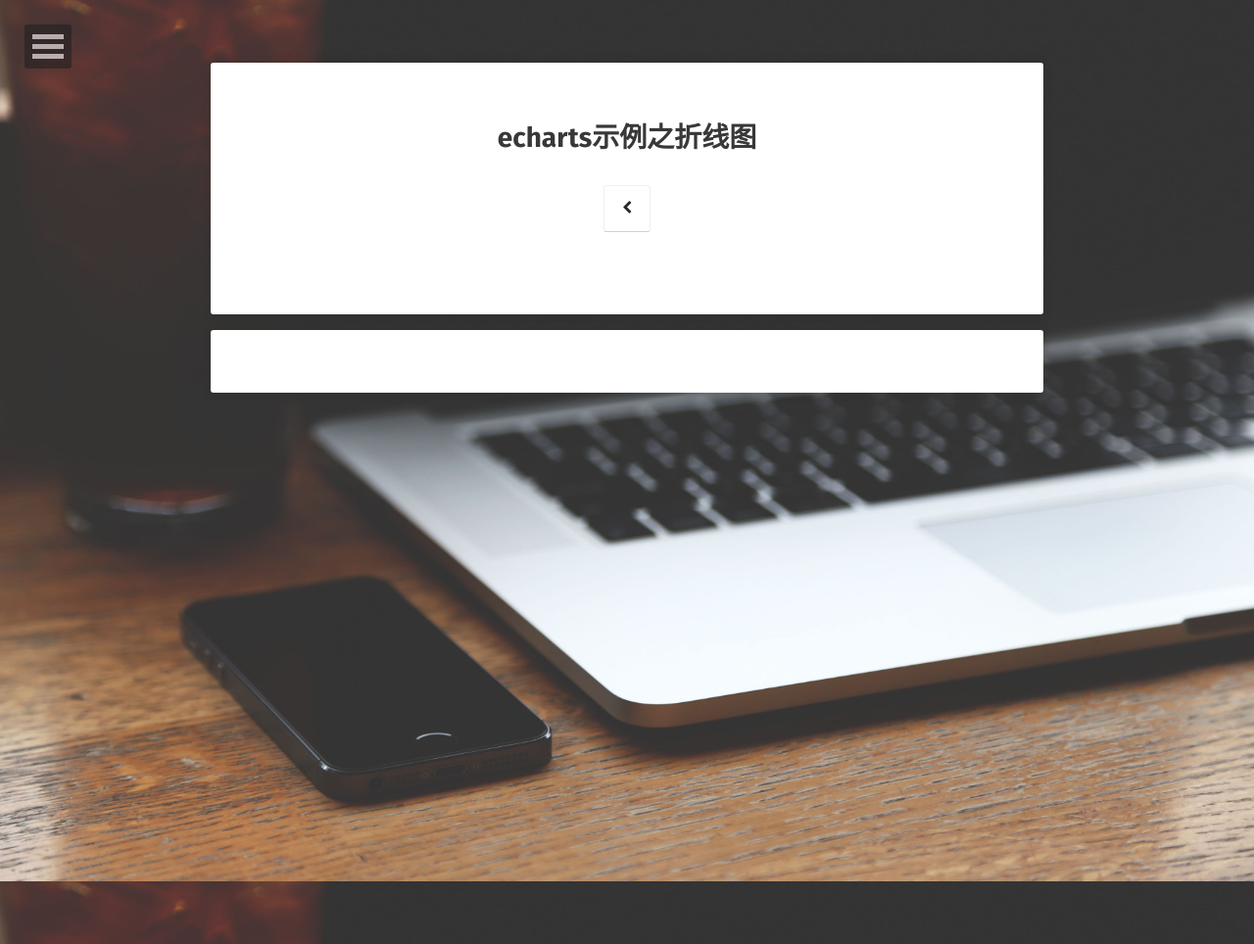
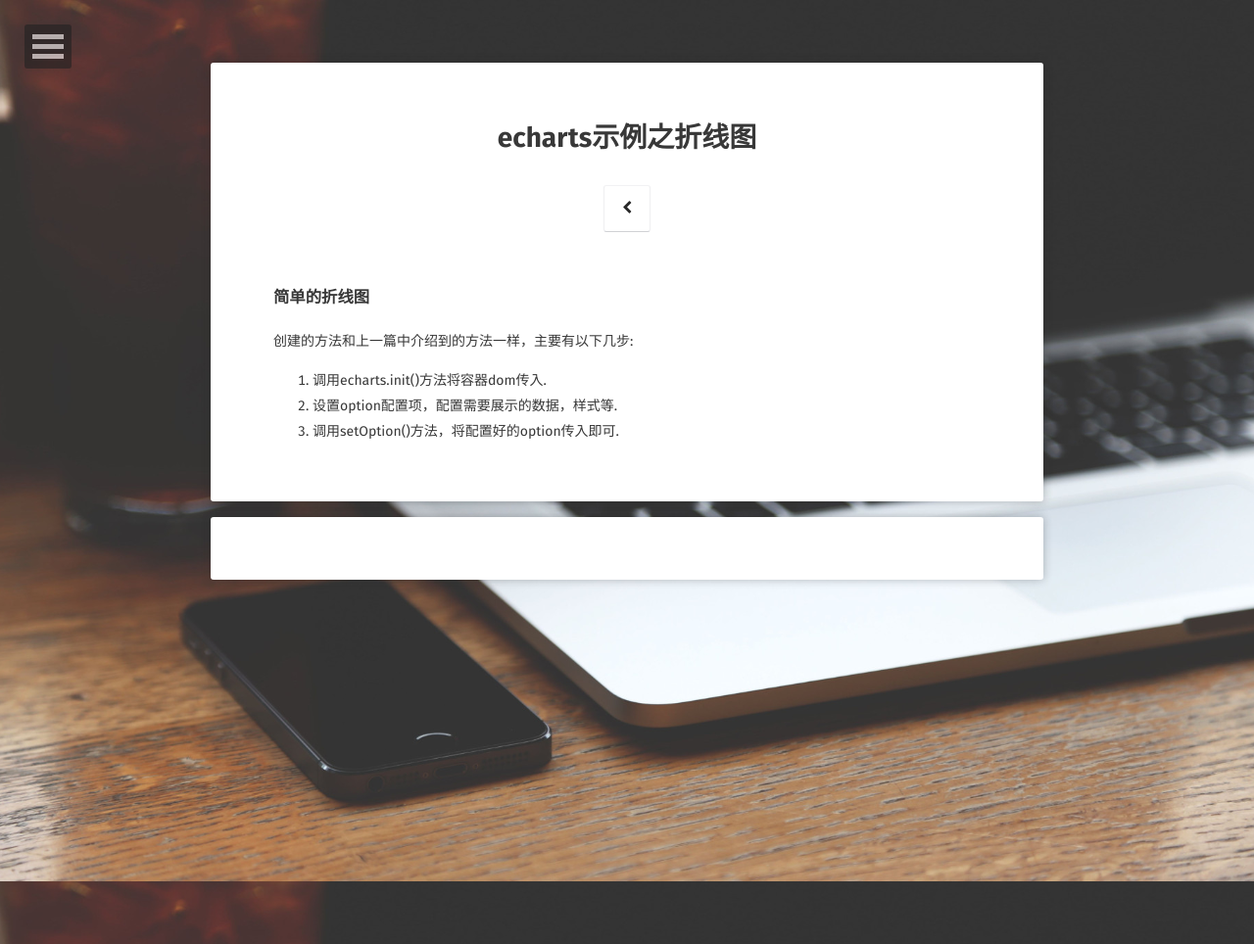
Before and after one commit to xcs-go/xcs.github.io, a Jekyll site: the page built from _posts/2017-10-16-echarts-example1.md, in a window 1280 px wide. Shown: the whole page at 98% size. Built offline with Jekyll 4.4.1, drawn with Linux system fonts in a browser that asks for light colours; some web fonts are replaced; comment, search, counter and statistics services are not loaded.

Commit message:
折线图

```diff
--- a/_posts/2017-10-16-echarts-example1.md
+++ b/_posts/2017-10-16-echarts-example1.md
@@ -7,3 +7,8 @@ excerpt: "echarts学习"
 comments: true
 category: echarts
 ---
+### 简单的折线图
+  创建的方法和上一篇中介绍到的方法一样，主要有以下几步:
+  1. 调用echarts.init()方法将容器dom传入.
+  2. 设置option配置项，配置需要展示的数据，样式等.
+  3. 调用setOption()方法，将配置好的option传入即可.
```
